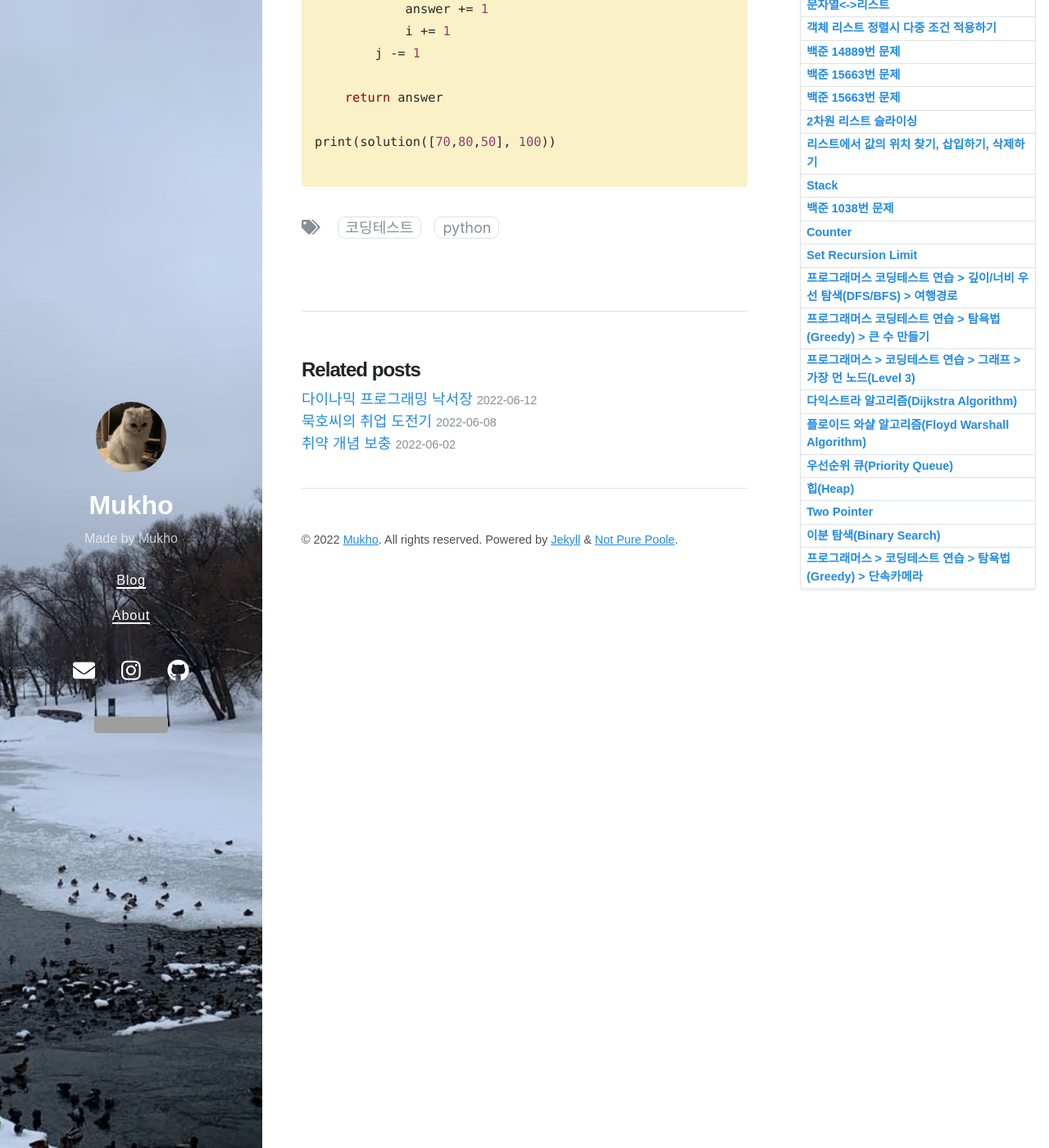
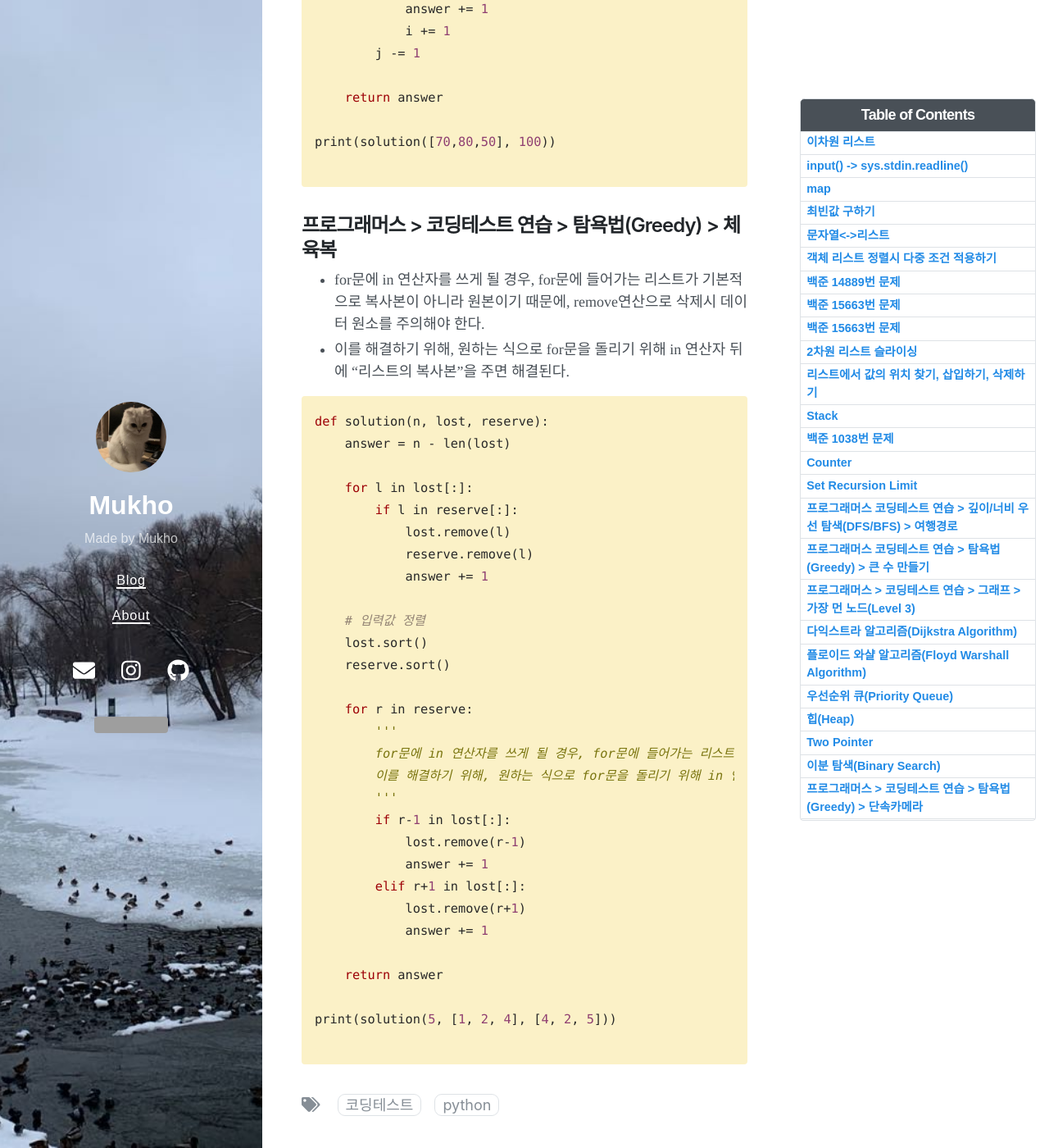
Before and after one commit to mukhoplus/mukhoplus.github.io, a Jekyll site: the page built from _posts/2022-03-08-코딩테스트 낙서장.md, in a window 1280 px wide and 1400 px high, scrolled down 26376 px. Shown: the whole window at 82% size. Built offline with Jekyll 4.4.1, drawn with Linux system fonts in a browser that asks for light colours; nearby versions of some CDN libraries; comment, search, counter and statistics services are not loaded; some of the changed text lies outside the part shown; grey boxes are pictures that could not be loaded.

Commit message:
for in list copy

````diff
--- a/_posts/2022-03-08-코딩테스트 낙서장.md
+++ b/_posts/2022-03-08-코딩테스트 낙서장.md
@@ -922,3 +922,39 @@ def solution(people, limit):
 print(solution([70,80,50], 100))
 
 ```
+
+## 프로그래머스 > 코딩테스트 연습 > 탐욕법(Greedy) > 체육복<br>
+- for문에 in 연산자를 쓰게 될 경우, for문에 들어가는 리스트가 기본적으로 복사본이 아니라 원본이기 때문에, remove연산으로 삭제시 데이터 원소를 주의해야 한다.
+- 이를 해결하기 위해, 원하는 식으로 for문을 돌리기 위해 in 연산자 뒤에 "리스트의 복사본"을 주면 해결된다.
+
+```python
+def solution(n, lost, reserve):
+    answer = n - len(lost)
+
+    for l in lost[:]:
+        if l in reserve[:]:
+            lost.remove(l)
+            reserve.remove(l)
+            answer += 1
+
+    # 입력값 정렬
+    lost.sort()
+    reserve.sort()
+
+    for r in reserve:
+        '''
+        for문에 in 연산자를 쓰게 될 경우, for문에 들어가는 리스트가 기본적으로 복사본이 아니라 원본이기 때문에, remove연산으로 삭제시 데이터 원소를 주의해야 한다.
+        이를 해결하기 위해, 원하는 식으로 for문을 돌리기 위해 in 연산자 뒤에 "리스트의 복사본"을 주면 해결된다.
+        '''
+        if r-1 in lost[:]:
+            lost.remove(r-1)
+            answer += 1
+        elif r+1 in lost[:]:
+            lost.remove(r+1)
+            answer += 1
+
+    return answer
+
+print(solution(5, [1, 2, 4], [4, 2, 5]))
+
+```
````
Also changed, not shown: other parts of _posts/2022-03-08-코딩테스트 낙서장.md (+1 -1 lines).
